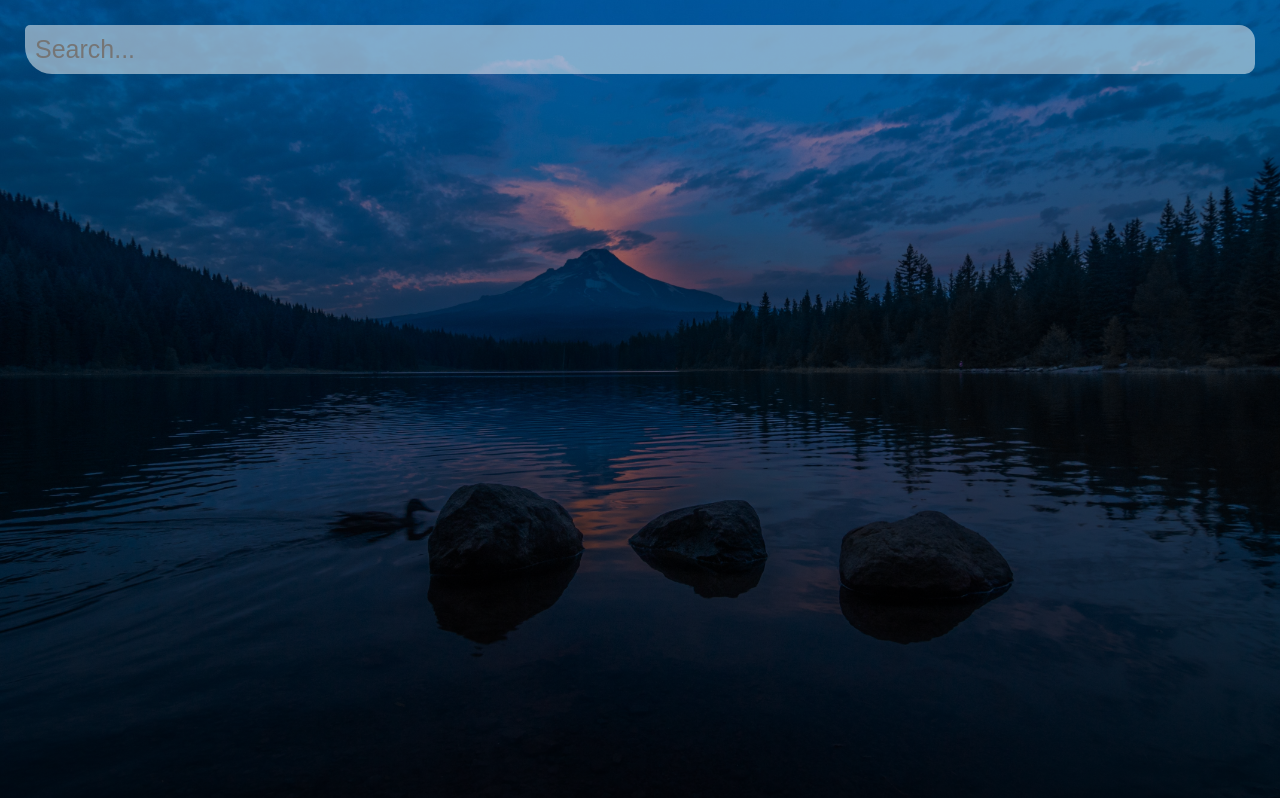
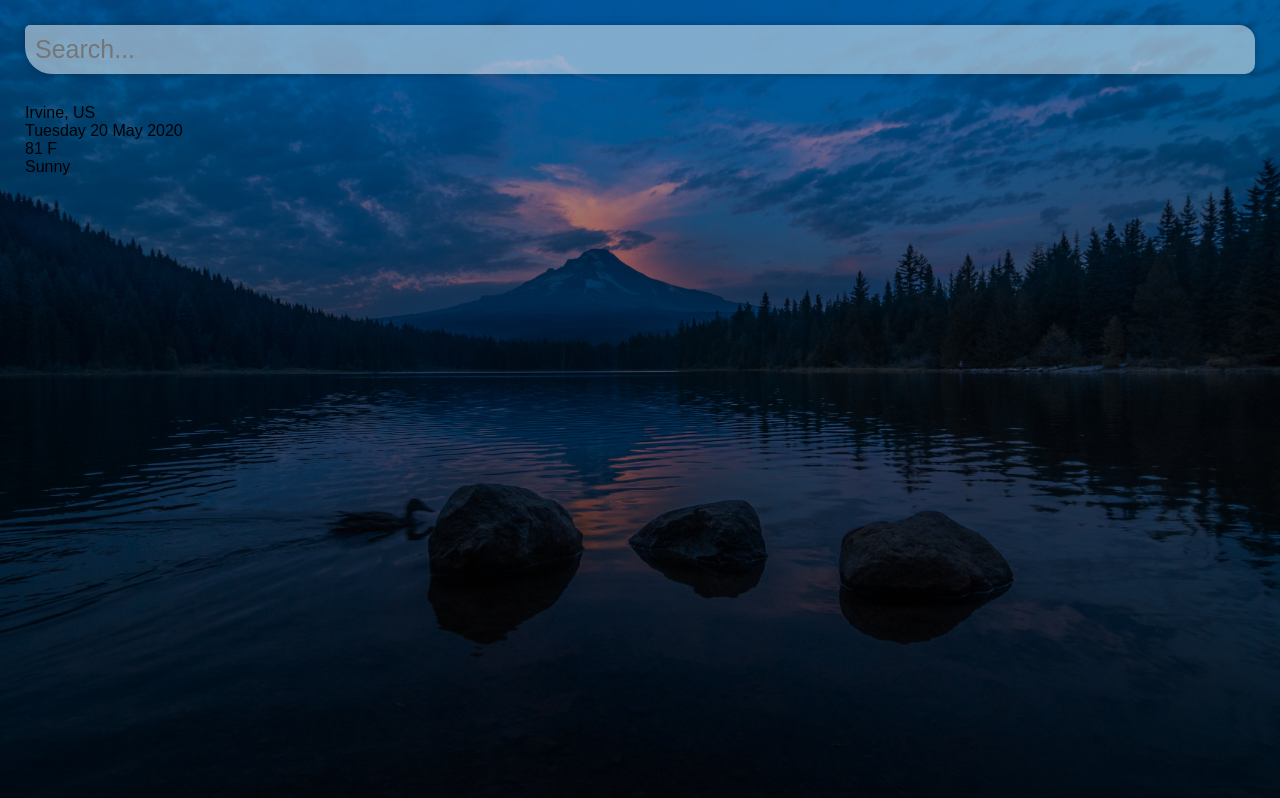
Before and after one commit to omar2021/vue-weather, a Vue app: page / in a window 1280 px wide. Built offline with nearby package versions, Linux system fonts and the light colour scheme.

Commit message:
wrap and style

```diff
--- a/src/App.vue
+++ b/src/App.vue
@@ -3,6 +3,21 @@
   <main>
     <div class="search-box">
       <input type="text" class="search-bar" placeholder="Search..." />
+    </div>
+
+    <div class="weather-wrap">
+      <div class="location-box">
+        <div class="location">
+          Irvine, US
+        </div>
+        <div class="date">
+          Tuesday 20 May 2020
+        </div>
+      </div>
+      <div class="weather-box">
+        <div class="temp">81 F</div>
+        <div class="weather">Sunny</div>
+      </div>
     </div>
   </main>
 </div>
@@ -61,8 +76,15 @@ export default {
       border: none;
       outline: none;
       background: none;
+      box-shadow: 0px 0px 8px rgba(0,0,0,0.25);
       background-color: rgb(255, 255, 255, 0.5);
       border-radius: 5px 16px 10px 27px;
+      transition: 00.5s;
+    }
 
-    }
-</style>8
+    .search-box .search-bar:focus {
+      box-shadow: 0px 0px 16px rgba(0,0,0,0.25);
+      background-color: rgb(255, 255, 255, 0.5);
+      border-radius: 16px 0px 16px 0px;
+      }
+</style>
```
